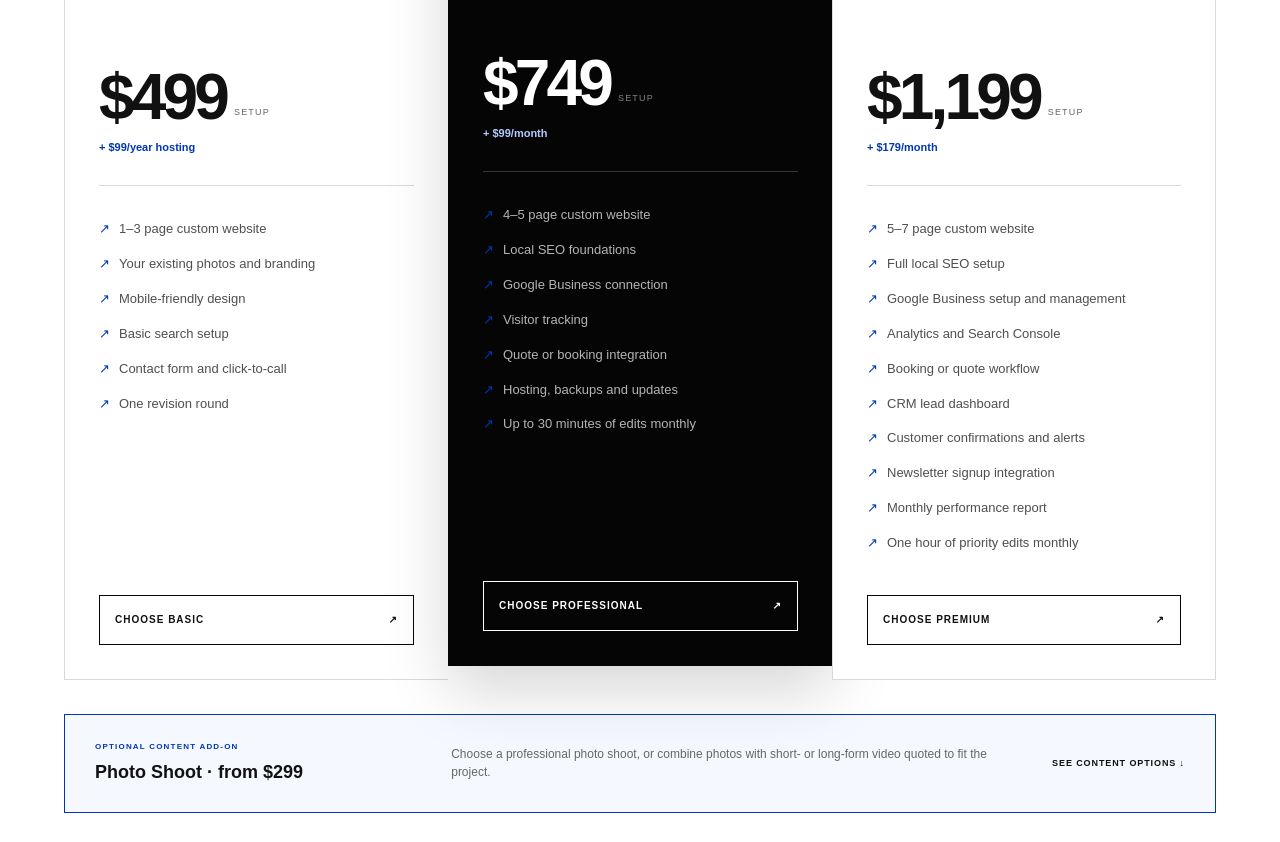
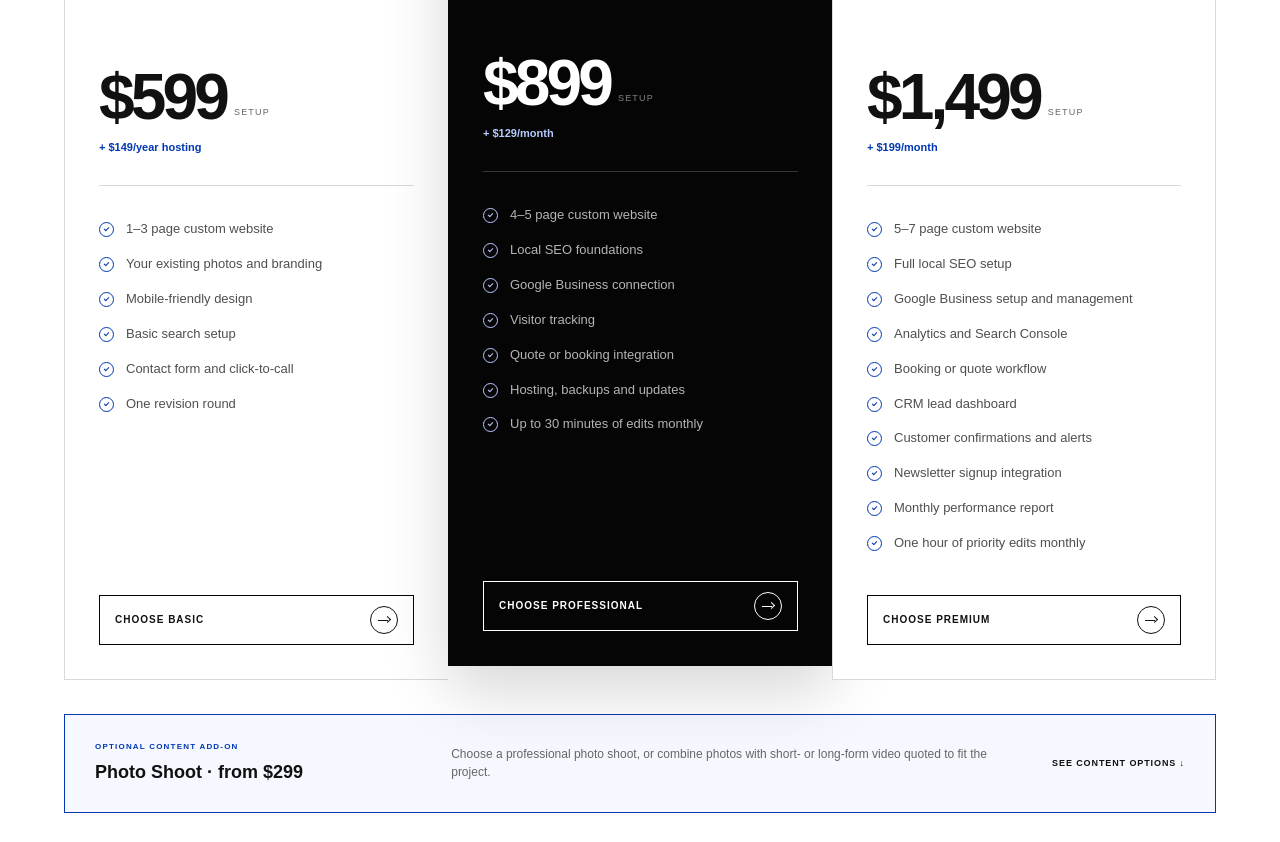
Before and after one commit to drinktnat/tnatco, a Next.js app: page / in a window 1280 px wide. Shown: the part 4140-4982 px from the top of the page. Built offline with nearby package versions, Linux system fonts and the light colour scheme.

Commit message:
Refine package pricing and social preview

```diff
--- a/app/globals.css
+++ b/app/globals.css
@@ -196,12 +196,18 @@ nav a[aria-current="page"] { border-color: var(--blue); }
 .featured .cadence { color: var(--blue-soft); }
 .package-card ul { flex: 1; margin: 0; padding: 26px 0 34px; list-style: none; border-top: 1px solid var(--line); }
 .featured ul { border-color: rgba(255,255,255,.2); }
-.package-card li { padding: 8px 0 8px 20px; position: relative; color: #4f4f4d; font-size: 13px; line-height: 1.45; }
+.package-card li { padding: 8px 0 8px 27px; position: relative; color: #4f4f4d; font-size: 13px; line-height: 1.45; }
 .featured li { color: rgba(255,255,255,.7); }
-.package-card li::before { content: "↗"; position: absolute; left: 0; color: var(--blue); }
+.package-card li::before { content: ""; width: 15px; height: 15px; position: absolute; left: 0; top: 10px; border: 1px solid var(--blue); border-radius: 50%; }
+.package-card li::after { content: ""; width: 5px; height: 3px; position: absolute; left: 5px; top: 15px; border-left: 1.5px solid var(--blue); border-bottom: 1.5px solid var(--blue); transform: rotate(-45deg); }
+.featured li::before { border-color: var(--blue-soft); }
+.featured li::after { border-color: var(--blue-soft); }
 .package-card > a { min-height: 50px; padding: 0 15px; display: flex; align-items: center; justify-content: space-between; border: 1px solid var(--black); font-size: 10px; font-weight: 800; letter-spacing: .1em; text-transform: uppercase; }
 .package-card.featured > a { border-color: white; }
 .package-card > a:hover { background: var(--blue); border-color: var(--blue); color: white; }
+.package-action-arrow { width: 28px; height: 28px; position: relative; display: block; border: 1px solid currentColor; border-radius: 50%; }
+.package-action-arrow::before { content: ""; width: 10px; height: 1px; position: absolute; left: 7px; top: 13px; background: currentColor; }
+.package-action-arrow::after { content: ""; width: 5px; height: 5px; position: absolute; right: 7px; top: 10px; border-top: 1px solid currentColor; border-right: 1px solid currentColor; transform: rotate(45deg); }
 .package-add-on { margin-top: 34px; padding: 26px 30px; display: grid; grid-template-columns: .8fr 1.4fr auto; align-items: center; gap: 30px; border: 1px solid var(--blue); background: #f6f8ff; }
 .package-add-on > div { display: flex; flex-direction: column; gap: 6px; }
 .package-add-on span { color: var(--blue); font-size: 8px; font-weight: 800; letter-spacing: .15em; text-transform: uppercase; }
--- a/app/layout.tsx
+++ b/app/layout.tsx
@@ -6,7 +6,7 @@ export async function generateMetadata(): Promise<Metadata> {
   const requestHeaders = await headers();
   const host = requestHeaders.get("x-forwarded-host") ?? requestHeaders.get("host") ?? "localhost:3000";
   const protocol = requestHeaders.get("x-forwarded-proto") ?? (host.includes("localhost") ? "http" : "https");
-  const imageUrl = `${protocol}://${host}/og.png`;
+  const imageUrl = `${protocol}://${host}/og-tnat-v2.png`;
   const title = "TNAT Co. | Look Professional. Get Found. Stay Busy.";
   const description = "Custom websites, local visibility, professional photography and simple lead systems for owner-operated local businesses.";
 
--- a/app/page.tsx
+++ b/app/page.tsx
@@ -26,8 +26,8 @@ const services = [
 const packages = [
   {
     name: "Basic",
-    price: "$499",
-    cadence: "+ $99/year hosting",
+    price: "$599",
+    cadence: "+ $149/year hosting",
     description: "For a business that simply needs to look legitimate online.",
     features: [
       "1–3 page custom website",
@@ -40,8 +40,8 @@ const packages = [
   },
   {
     name: "Professional",
-    price: "$749",
-    cadence: "+ $99/month",
+    price: "$899",
+    cadence: "+ $129/month",
     description: "For an owner who wants the website handled after launch.",
     featured: true,
     features: [
@@ -56,8 +56,8 @@ const packages = [
   },
   {
     name: "Premium",
-    price: "$1,199",
-    cadence: "+ $179/month",
+    price: "$1,499",
+    cadence: "+ $199/month",
     description: "The complete visual and lead-generation experience.",
     features: [
       "5–7 page custom website",
@@ -270,7 +270,10 @@ export default function Home() {
               <ul>
                 {plan.features.map((feature) => <li key={feature}>{feature}</li>)}
               </ul>
-              <a href={`/contact?service=${encodeURIComponent(`${plan.name} website`)}#request`}>Choose {plan.name} <span>↗</span></a>
+              <a href={`/contact?service=${encodeURIComponent(`${plan.name} website`)}#request`}>
+                Choose {plan.name}
+                <span className="package-action-arrow" aria-hidden="true" />
+              </a>
             </article>
           ))}
         </div>
```
Also changed, not shown: public/og-tnat-v2.png (added).
